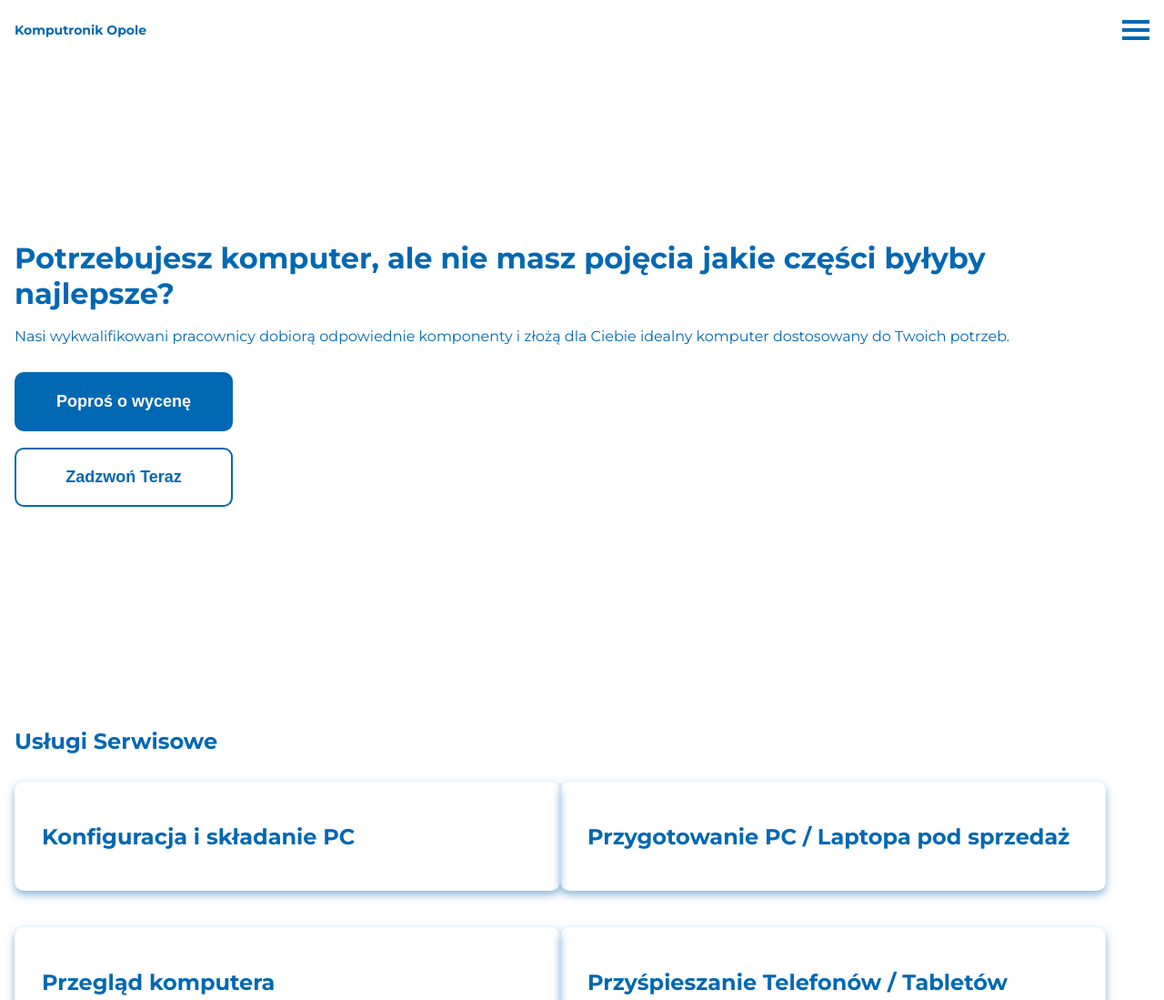
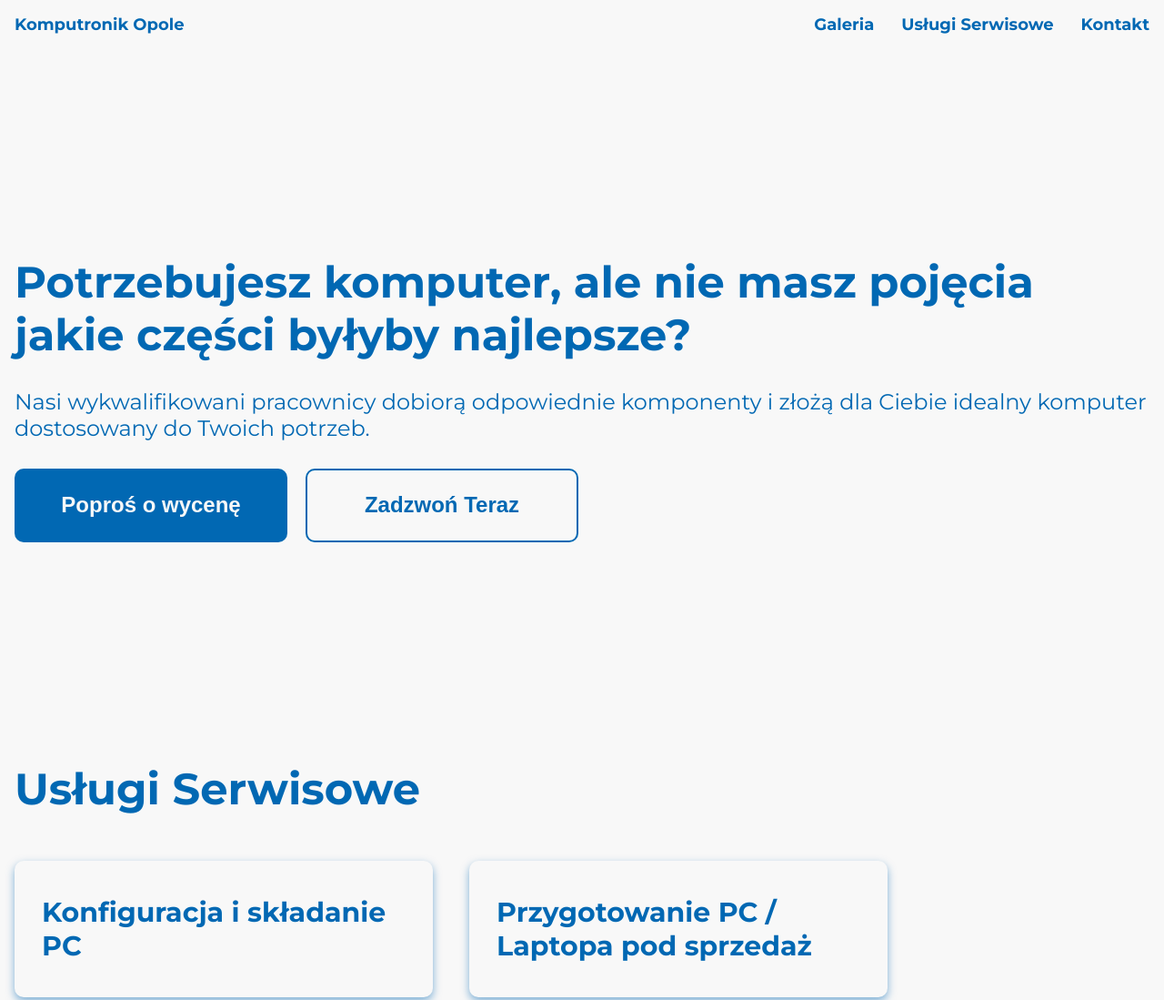
Before and after one commit to kubixopo/praktyki, a Gatsby site: page / in a window 1280 px wide. Shown: the top 1099 px of the page at 91% size. Built offline with nearby package versions, Linux system fonts and the light colour scheme; Gatsby itself is replaced by a stand-in of ours.

Commit message:
Media Queries for Hero and Services Section

```diff
--- a/gatsby-config.js
+++ b/gatsby-config.js
@@ -1,6 +1,6 @@
 module.exports = {
   siteMetadata: {
-    title: `Gatsby Default Starter`,
+    title: ``,
     description: `Kick off your next, great Gatsby project with this default starter. This barebones starter ships with the main Gatsby configuration files you might need.`,
     author: `@gatsbyjs`,
   },
--- a/src/Layout/Layout.js
+++ b/src/Layout/Layout.js
@@ -12,8 +12,11 @@ const GlobalStyle = createGlobalStyle`
         width: 100vw;
         height: auto;
         display: flex;
+        flex-direction: column;
+        align-items: center;
         justify-content: center;
         font-size: 1.6rem;
+        background-color: ${({ theme }) => theme.colors.secondary};
     }
 
     *, *::after, *::before {
@@ -26,20 +29,32 @@ const GlobalStyle = createGlobalStyle`
 `
 
 const StyledWrapper = styled.div`
-  width: 100vw;
+  width: 100%;
   padding: 16px;
   color: ${({ theme }) => theme.colors.primary};
   font-family: "Montserrat", sans-serif;
+
+  ${({theme}) => theme.mq.large} {
+    width: 85%;
+    padding: 16px 0;
+  }
+
+  ${({theme}) => theme.mq.big} {
+    width: 85%;
+    padding: 32px 0;
+  }
 `
 
 const Layout = ({ children }) => {
   return (
+    <body>
     <ThemeProvider theme={theme}>
       <>
         <GlobalStyle />
         <StyledWrapper>{children}</StyledWrapper>
       </>
     </ThemeProvider>
+    </body>
   )
 }
 
--- a/src/Utils/theme.js
+++ b/src/Utils/theme.js
@@ -1,7 +1,7 @@
 export const theme = {
   colors: {
     primary: "#0168B3",
-    secondary: "#ffffff",
+    secondary: "#f8f8f8",
   },
   font: {
     mobile: {
@@ -17,4 +17,10 @@ export const theme = {
       Big: "6.4rem",
     },
   },
+  mq: {
+    tablet: "@media (min-width: 768px)",
+    desktop: "@media (min-width: 1024px)",
+    large: "@media (min-width: 1440px)",
+    big: "@media (min-width: 1600px)",
+  },
 }
--- a/src/components/Button/Button.js
+++ b/src/components/Button/Button.js
@@ -14,4 +14,25 @@ export const Button = styled.button`
   border-radius: 10px;
   font-weight: 700;
   font-size: ${({ theme }) => theme.font.mobile.small};
+  transition: color 0.5s ease-in-out;
+  transition: background-color 0.3s ease-in-out;
+
+  :hover {
+    background-color: ${({ theme, secondary }) =>
+    secondary ? theme.colors.primary : theme.colors.secondary};
+    cursor: pointer;
+    color: ${({ theme, secondary }) =>
+    secondary ? theme.colors.secondary : theme.colors.primary};
+    border: ${({ theme, secondary }) =>
+    secondary ? "none" : "2px solid" + theme.colors.primary};
+  }
+
+  ${({theme}) => theme.mq.tablet} {
+    margin-left: ${({ secondary }) =>
+    secondary ? "20px" : "0"};
+    margin-top: 30px;
+    width: 300px;
+    height: 81px;
+    font-size: ${({ theme }) => theme.font.mobile.medium};
+  }
 `
--- a/src/components/Hero/Hero.js
+++ b/src/components/Hero/Hero.js
@@ -3,26 +3,69 @@ import styled from "styled-components"
 import { Button } from "../Button/Button"
 import { Data } from "../../Data/HeroData"
 import { StyledTitle } from "../Title/Title"
+import { theme } from "../../Utils/theme"
+import  HeroImage from "../../images/Hero_IMG.svg"
+
 const StyledWrapper = styled.div`
   width: 100%;
-  height: 90vh;
+  height: 100vh;
+  display: flex;
+  align-items: center;
+  justify-content: center;
+`
+
+const StyledHeroContent = styled.div `
   display: flex;
   justify-content: center;
   flex-direction: column;
 `
 
 const StyledDescription = styled.p`
-    font-size: {({theme}) => theme.font.size.mobile.small};
-    margin-top: 18px;
+  font-size: ${({theme}) => theme.font.mobile.small};
+  margin-top: 18px;
+
+  ${({theme}) => theme.mq.tablet} {
+    font-size: ${({theme}) => theme.font.mobile.medium};
+    margin-top: 30px;
+  }
+`
+
+const ButtonGroup = styled.div `
+  display: flex;
+  align-items: left;
+  justify-content: center;
+  flex-direction: column;
+
+  ${({theme}) => theme.mq.tablet} {
+    flex-direction: row;
+    justify-content: left;
+    align-items: center;
+  }
+`
+
+const StyledHeroImg = styled.div `
+  display: none;
+  margin-left: 100px;
+
+  ${({theme}) => theme.mq.large} {
+    display: block;
+  }
 `
 
 const Hero = () => {
   return (
     <StyledWrapper>
-      <StyledTitle>{Data.title}</StyledTitle>
-      <StyledDescription>{Data.description}</StyledDescription>
-      <Button>Poproś o wycenę</Button>
-      <Button secondary>Zadzwoń Teraz</Button>
+      <StyledHeroContent>
+        <StyledTitle>{Data.title}</StyledTitle>
+        <StyledDescription>{Data.description}</StyledDescription>
+        <ButtonGroup>
+          <Button>Poproś o wycenę</Button>
+          <Button secondary>Zadzwoń Teraz</Button>
+        </ButtonGroup>
+      </StyledHeroContent>
+      <StyledHeroImg>
+        <img src={HeroImage} alt="HeroImage"/>
+      </StyledHeroImg>
     </StyledWrapper>
   )
 }
--- a/src/components/MobileMenu/MobileMenu.js
+++ b/src/components/MobileMenu/MobileMenu.js
@@ -22,6 +22,10 @@ const MenuLink = styled.p`
   font-weight: 700;
   font-size: ${({ theme }) => theme.font.mobile.medium};
   margin-top: 40px;
+
+  ${({theme}) => theme.mq.tablet} {
+    font-size: ${({theme}) => theme.font.mobile.large};
+  }
 `
 
 const MenuItems = ["Galeria", "Usługi Serwisowe", "Kontakt"]
--- a/src/components/Nav/Nav.js
+++ b/src/components/Nav/Nav.js
@@ -13,7 +13,45 @@ const StyledHeader = styled.nav`
 
 const StyledLogo = styled.h1`
   font-size: ${({ theme }) => theme.font.mobile.tiny};
+
+  ${({theme}) => theme.mq.tablet} {
+    font-size: ${({theme}) => theme.font.mobile.small};
+  }
+
+  ${({theme}) => theme.mq.large} {
+      font-size: ${({theme}) => theme.font.desktop.small};
+  }
 `
+
+const StyledHamburger = styled(Hamburger) `
+  display: block;
+
+  ${({theme}) => theme.mq.desktop} {
+    display: none;
+  }
+`
+
+const StyledLinks = styled.div `
+  display: none;
+  align-items: center;
+  justyfi-content: space-between;
+
+  ${({theme}) => theme.mq.desktop} {
+    display: flex;
+  }
+`
+
+const StyledLink = styled.h1`
+    font-size: ${({theme}) => theme.font.mobile.small};
+    margin-left: 30px;
+
+    ${({theme}) => theme.mq.big} {
+      font-size: ${({theme}) => theme.font.desktop.small};
+      margin-left: 50px;
+  }
+`
+
+const Links = ["Galeria", "Usługi Serwisowe", "Kontakt"]
 
 const Header = () => {
   const [isMenuOpen, setIsMenuOpen] = useState(false)
@@ -25,7 +63,12 @@ const Header = () => {
   return (
     <StyledHeader>
       <StyledLogo>Komputronik Opole</StyledLogo>
-      <Hamburger onClick={openMenu} isOpen={isMenuOpen} />
+      <StyledHamburger onClick={openMenu} isOpen={isMenuOpen} />
+      <StyledLinks>
+        {Links.map(Link => (
+          <StyledLink key={Link}>{Link}</StyledLink>
+        ))}
+      </StyledLinks>
       <MobileMenu isOpen={isMenuOpen} />
     </StyledHeader>
   )
--- a/src/components/ServicesSection/Card/Card.js
+++ b/src/components/ServicesSection/Card/Card.js
@@ -4,7 +4,7 @@ import { theme } from "../../../Utils/theme"
 
 const StyledCard = styled.div`
   width: 100%;
-  height: ${({ isClicked }) => (isClicked ? "auto" : "120px")};
+  height: ${({ isClicked }) => (isClicked ? "auto" : "150px")};
   display: flex;
   flex-direction: column;
   align-items: left;
@@ -12,16 +12,28 @@ const StyledCard = styled.div`
   padding: 23px 30px;
   border-radius: 10px;
   box-shadow: 0 4px 10px rgba(1, 104, 179, 0.5);
+
+  :hover {
+    cursor: pointer;
+  }
 `
 
 const StyledTitle = styled.h1`
   font-size: ${({ theme }) => theme.font.mobile.medium};
+
+  ${({theme}) => theme.mq.tablet} {
+    font-size: ${({theme}) => theme.font.mobile.large};
+  }
 `
 
 const StyledDescription = styled.p`
   display: ${({ isClicked }) => (isClicked ? "block" : "none")};
   margin-top: 20px;
   font-size: ${({ theme }) => theme.font.mobile.tiny};
+
+  ${({theme}) => theme.mq.tablet} {
+    font-size: ${({theme}) => theme.font.mobile.medium};
+  }
 `
 
 const Card = ({ title, description }) => {
--- a/src/components/ServicesSection/ServicesSection.js
+++ b/src/components/ServicesSection/ServicesSection.js
@@ -1,4 +1,4 @@
-import React, { useState } from "react"
+import React from "react"
 import styled from "styled-components"
 import { Data } from "../../Data/ServicesSectionData"
 import { theme } from "../../Utils/theme"
@@ -15,12 +15,21 @@ const StyledWrapper = styled.section`
 const CardWrapper = styled.div`
   display: grid;
   width: inherit;
-  grid-template-columns: repeat(auto-fit, minmax(auto, 600px));
-  row-gap: 40px;
+  grid-template-columns: repeat(auto-fit, minmax(auto, 460px));
+  grid-gap: 40px;
+
+  ${({theme}) => theme.mq.big} {
+    grid-template-columns: repeat(auto-fit, 600px);
+  }
 `
 
 const Title = styled(StyledTitle)`
-  padding: 30px 0px;
+  padding-bottom: 30px;
+
+  ${({theme}) => theme.mq.tablet} {
+    padding-bottom: 50px;
+  }
+
 `
 
 const ServicesSection = () => {
@@ -29,7 +38,7 @@ const ServicesSection = () => {
       <Title>Usługi Serwisowe</Title>
       <CardWrapper>
         {Data.map(item => (
-          <Card {...item} />
+          <Card {...item} key={item.title}/>
         ))}
       </CardWrapper>
     </StyledWrapper>
--- a/src/components/Title/Title.js
+++ b/src/components/Title/Title.js
@@ -1,5 +1,10 @@
 import styled from "styled-components"
+import { theme } from "../../Utils/theme"
 
 export const StyledTitle = styled.h1`
-    font-size: {({theme}) => theme.font.size.mobile.large}
+    font-size: ${({theme}) => theme.font.mobile.large};
+
+    ${({theme}) => theme.mq.tablet} {
+    font-size: ${({theme}) => theme.font.desktop.large}
+    };
 `
--- a/src/pages/index.js
+++ b/src/pages/index.js
@@ -6,11 +6,14 @@ import Hero from "../components/Hero/Hero"
 import ServicesSection from "../components/ServicesSection/ServicesSection"
 
 const IndexPage = () => (
+  <>
+  <SEO title="Komputronik Opole" />
   <Layout>
     <Nav />
     <Hero />
     <ServicesSection />
   </Layout>
+  </>
 )
 
 export default IndexPage
```
